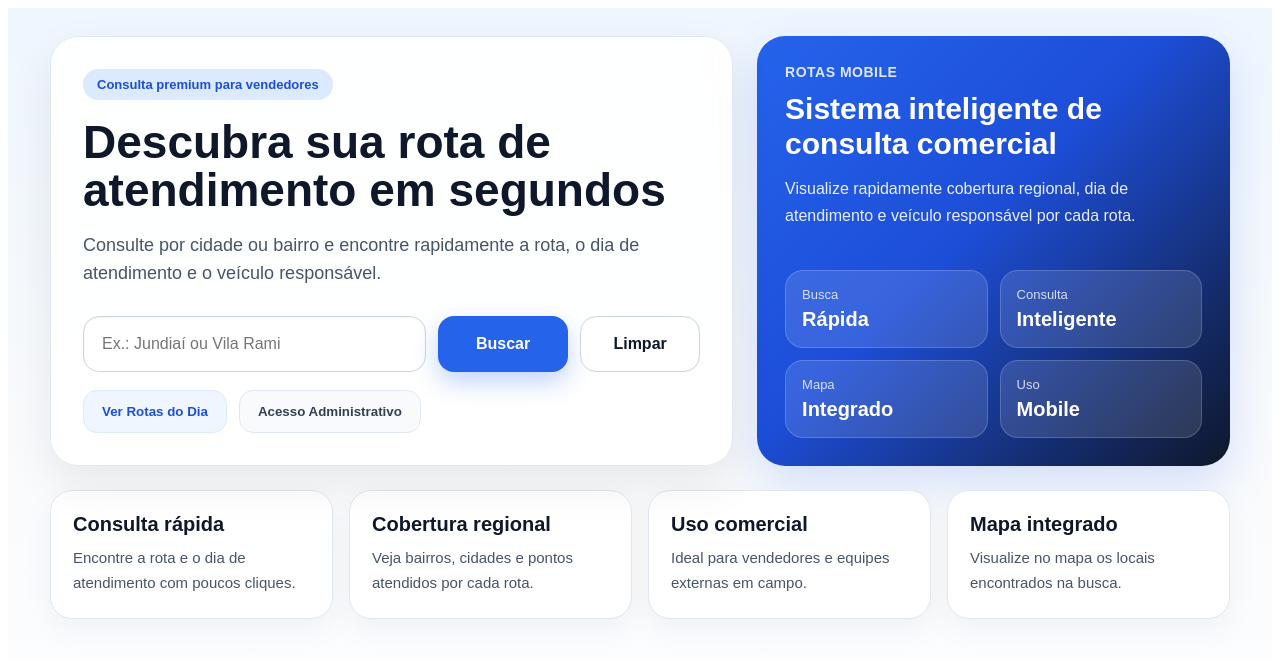
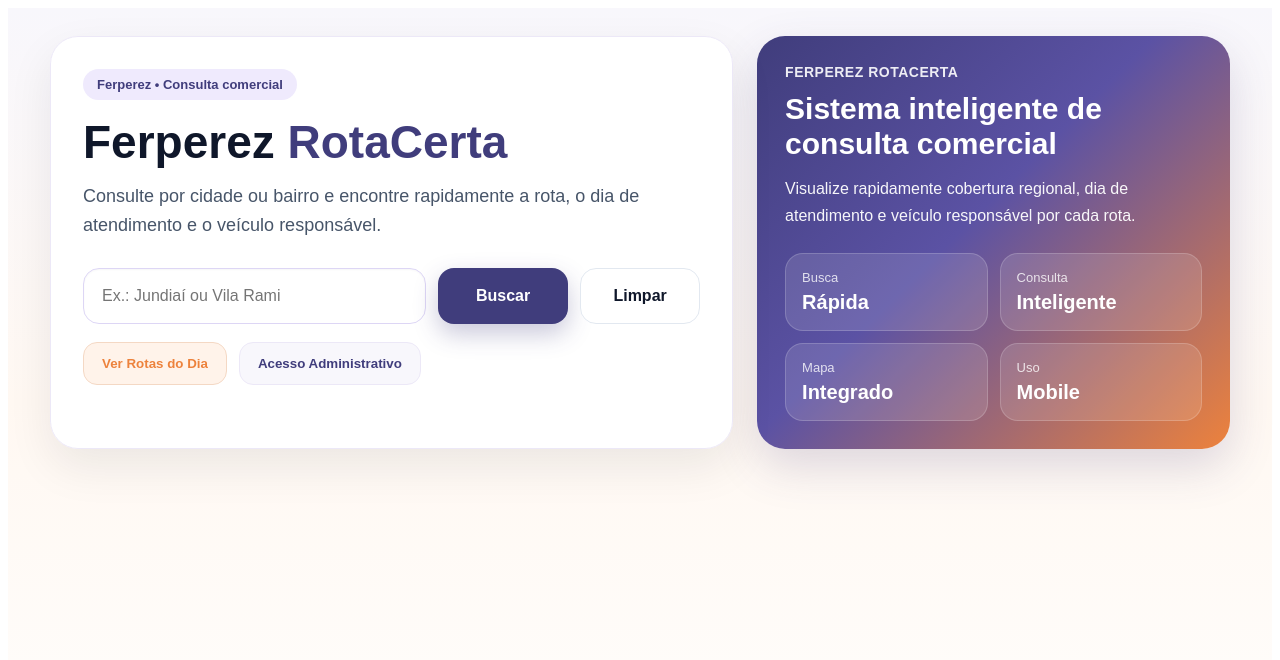
Before and after one commit to projetosdigs-web/rotas-web, a React (Vite) app: page / in a window 1280 px wide. Shown: the top 660 px of the page. Built offline with nearby package versions, Linux system fonts and the light colour scheme.

Commit message:
aplica marca ferperez rotacerta

```diff
--- a/index.html
+++ b/index.html
@@ -4,7 +4,7 @@
     <meta charset="UTF-8" />
     <link rel="icon" type="image/svg+xml" href="/favicon.svg" />
     <meta name="viewport" content="width=device-width, initial-scale=1.0" />
-    <title>RotaCerta</title>
+    <title>Ferperez RotaCerta</title>
   </head>
   <body>
     <div id="root"></div>
--- a/src/pages/ConsultaCidade.jsx
+++ b/src/pages/ConsultaCidade.jsx
@@ -17,15 +17,15 @@ function traduzirDia(weekday) {
 
 function corDia(weekday) {
   const cores = {
-    0: "#2563eb",
-    1: "#16a34a",
-    2: "#7c3aed",
-    3: "#ea580c",
-    4: "#dc2626",
-    5: "#0f766e",
+    0: "#403d7c",
+    1: "#ed823c",
+    2: "#e0a839",
+    3: "#6b5fb3",
+    4: "#c96f2f",
+    5: "#8f7c28",
   };
 
-  return cores[weekday] || "#334155";
+  return cores[weekday] || "#403d7c";
 }
 
 export default function ConsultaCidade() {
@@ -103,7 +103,7 @@ Veículo: ${item.vehicle_name || "-"} ${item.vehicle_plate || ""}`.trim();
       style={{
         minHeight: "100vh",
         background:
-          "linear-gradient(180deg, #eff6ff 0%, #f8fafc 45%, #ffffff 100%)",
+          "linear-gradient(180deg, #f8f7fc 0%, #fff8f2 45%, #ffffff 100%)",
         padding: isMobile ? "18px 12px 36px" : "28px 18px 48px",
         fontFamily: "Arial, sans-serif",
       }}
@@ -120,12 +120,12 @@ Veículo: ${item.vehicle_name || "-"} ${item.vehicle_plate || ""}`.trim();
         >
           <div
             style={{
-              background: "rgba(255,255,255,0.9)",
+              background: "rgba(255,255,255,0.95)",
               backdropFilter: "blur(8px)",
               borderRadius: isMobile ? 20 : 28,
               padding: isMobile ? 20 : 32,
               boxShadow: "0 18px 45px rgba(15,23,42,0.08)",
-              border: "1px solid #e2e8f0",
+              border: "1px solid #ece8f7",
             }}
           >
             <div
@@ -135,14 +135,14 @@ Veículo: ${item.vehicle_name || "-"} ${item.vehicle_plate || ""}`.trim();
                 gap: 8,
                 padding: "8px 14px",
                 borderRadius: 999,
-                background: "#dbeafe",
-                color: "#1d4ed8",
+                background: "#efeafd",
+                color: "#403d7c",
                 fontSize: 13,
                 fontWeight: "bold",
                 marginBottom: 18,
               }}
             >
-              Consulta premium para vendedores
+              Ferperez • Consulta comercial
             </div>
 
             <h1
@@ -154,7 +154,7 @@ Veículo: ${item.vehicle_name || "-"} ${item.vehicle_plate || ""}`.trim();
                 maxWidth: 700,
               }}
             >
-              Descubra sua rota de atendimento em segundos
+              Ferperez <span style={{ color: "#403d7c" }}>RotaCerta</span>
             </h1>
 
             <p
@@ -194,7 +194,7 @@ Veículo: ${item.vehicle_name || "-"} ${item.vehicle_plate || ""}`.trim();
                   width: isMobile ? "100%" : "auto",
                   padding: "18px 18px",
                   borderRadius: 16,
-                  border: "1px solid #cbd5e1",
+                  border: "1px solid #ddd6f5",
                   fontSize: 16,
                   outline: "none",
                   background: "#fff",
@@ -211,14 +211,14 @@ Veículo: ${item.vehicle_name || "-"} ${item.vehicle_plate || ""}`.trim();
                   padding: "18px 22px",
                   borderRadius: 16,
                   border: "none",
-                  background: "#2563eb",
+                  background: "#403d7c",
                   color: "#fff",
                   fontSize: 16,
                   fontWeight: "bold",
                   cursor: "pointer",
                   minWidth: isMobile ? "100%" : 130,
                   width: isMobile ? "100%" : "auto",
-                  boxShadow: "0 10px 24px rgba(37,99,235,0.28)",
+                  boxShadow: "0 10px 24px rgba(64,61,124,0.28)",
                 }}
               >
                 {loading ? "Buscando..." : "Buscar"}
@@ -229,7 +229,7 @@ Veículo: ${item.vehicle_name || "-"} ${item.vehicle_plate || ""}`.trim();
                 style={{
                   padding: "18px 22px",
                   borderRadius: 16,
-                  border: "1px solid #cbd5e1",
+                  border: "1px solid #e2e8f0",
                   background: "#fff",
                   color: "#0f172a",
                   fontSize: 16,
@@ -258,9 +258,9 @@ Veículo: ${item.vehicle_name || "-"} ${item.vehicle_plate || ""}`.trim();
                     width: isMobile ? "100%" : "auto",
                     padding: "13px 18px",
                     borderRadius: 14,
-                    border: "1px solid #dbeafe",
-                    background: "#eff6ff",
-                    color: "#1d4ed8",
+                    border: "1px solid #f4d8c4",
+                    background: "#fff3ea",
+                    color: "#ed823c",
                     fontWeight: "bold",
                     cursor: "pointer",
                   }}
@@ -275,9 +275,9 @@ Veículo: ${item.vehicle_name || "-"} ${item.vehicle_plate || ""}`.trim();
                     width: isMobile ? "100%" : "auto",
                     padding: "13px 18px",
                     borderRadius: 14,
-                    border: "1px solid #e2e8f0",
-                    background: "#f8fafc",
-                    color: "#334155",
+                    border: "1px solid #ece8f7",
+                    background: "#f8f7fc",
+                    color: "#403d7c",
                     fontWeight: "bold",
                     cursor: "pointer",
                   }}
@@ -291,11 +291,11 @@ Veículo: ${item.vehicle_name || "-"} ${item.vehicle_plate || ""}`.trim();
           <div
             style={{
               background:
-                "linear-gradient(135deg, #2563eb 0%, #1d4ed8 45%, #0f172a 100%)",
+                "linear-gradient(135deg, #403d7c 0%, #5b52a4 45%, #ed823c 100%)",
               color: "#fff",
               borderRadius: isMobile ? 20 : 28,
               padding: isMobile ? 20 : 28,
-              boxShadow: "0 18px 45px rgba(37,99,235,0.18)",
+              boxShadow: "0 18px 45px rgba(64,61,124,0.18)",
               display: "flex",
               flexDirection: "column",
               justifyContent: "space-between",
@@ -309,11 +309,11 @@ Veículo: ${item.vehicle_name || "-"} ${item.vehicle_plate || ""}`.trim();
                   fontWeight: "bold",
                   letterSpacing: 0.5,
                   textTransform: "uppercase",
-                  opacity: 0.85,
+                  opacity: 0.9,
                   marginBottom: 12,
                 }}
               >
-                Rotas Mobile
+                Ferperez RotaCerta
               </div>
 
               <div
@@ -330,7 +330,7 @@ Veículo: ${item.vehicle_name || "-"} ${item.vehicle_plate || ""}`.trim();
               <p
                 style={{
                   margin: 0,
-                  opacity: 0.9,
+                  opacity: 0.95,
                   lineHeight: 1.7,
                   fontSize: isMobile ? 15 : 16,
                 }}
@@ -375,68 +375,6 @@ Veículo: ${item.vehicle_name || "-"} ${item.vehicle_plate || ""}`.trim();
           </div>
         </div>
 
-        <div
-          style={{
-            display: "grid",
-            gridTemplateColumns: isMobile
-              ? "1fr"
-              : "repeat(auto-fit, minmax(220px, 1fr))",
-            gap: 16,
-            marginBottom: 26,
-          }}
-        >
-          {[
-            {
-              title: "Consulta rápida",
-              text: "Encontre a rota e o dia de atendimento com poucos cliques.",
-            },
-            {
-              title: "Cobertura regional",
-              text: "Veja bairros, cidades e pontos atendidos por cada rota.",
-            },
-            {
-              title: "Uso comercial",
-              text: "Ideal para vendedores e equipes externas em campo.",
-            },
-            {
-              title: "Mapa integrado",
-              text: "Visualize no mapa os locais encontrados na busca.",
-            },
-          ].map((item, index) => (
-            <div
-              key={index}
-              style={{
-                background: "#ffffff",
-                borderRadius: 22,
-                padding: isMobile ? 18 : 22,
-                border: "1px solid #e2e8f0",
-                boxShadow: "0 10px 30px rgba(15,23,42,0.05)",
-              }}
-            >
-              <div
-                style={{
-                  fontWeight: "bold",
-                  fontSize: isMobile ? 18 : 20,
-                  color: "#0f172a",
-                  marginBottom: 10,
-                }}
-              >
-                {item.title}
-              </div>
-
-              <div
-                style={{
-                  color: "#475569",
-                  lineHeight: 1.65,
-                  fontSize: 15,
-                }}
-              >
-                {item.text}
-              </div>
-            </div>
-          ))}
-        </div>
-
         {!loading && infoBusca && (
           <div
             style={{
@@ -444,7 +382,7 @@ Veículo: ${item.vehicle_name || "-"} ${item.vehicle_plate || ""}`.trim();
               borderRadius: 18,
               padding: 18,
               boxShadow: "0 10px 25px rgba(15,23,42,0.05)",
-              border: "1px solid #e2e8f0",
+              border: "1px solid #ece8f7",
               marginBottom: 20,
             }}
           >
@@ -466,7 +404,7 @@ Veículo: ${item.vehicle_name || "-"} ${item.vehicle_plate || ""}`.trim();
               borderRadius: 18,
               padding: 24,
               boxShadow: "0 10px 25px rgba(15,23,42,0.05)",
-              border: "1px solid #e2e8f0",
+              border: "1px solid #ece8f7",
             }}
           >
             <p style={{ margin: 0, color: "#334155", fontSize: 16 }}>
@@ -482,7 +420,7 @@ Veículo: ${item.vehicle_name || "-"} ${item.vehicle_plate || ""}`.trim();
               borderRadius: 18,
               padding: 24,
               boxShadow: "0 10px 25px rgba(15,23,42,0.05)",
-              border: "1px solid #e2e8f0",
+              border: "1px solid #ece8f7",
             }}
           >
             <p style={{ margin: 0, color: "#334155", fontSize: 16 }}>
@@ -509,7 +447,7 @@ Veículo: ${item.vehicle_name || "-"} ${item.vehicle_plate || ""}`.trim();
                   borderRadius: 22,
                   padding: isMobile ? 18 : 22,
                   boxShadow: "0 10px 30px rgba(15,23,42,0.08)",
-                  border: "1px solid #e2e8f0",
+                  border: "1px solid #ece8f7",
                   position: "relative",
                   overflow: "hidden",
                 }}
@@ -566,7 +504,7 @@ Veículo: ${item.vehicle_name || "-"} ${item.vehicle_plate || ""}`.trim();
                     style={{
                       padding: "8px 12px",
                       borderRadius: 999,
-                      background: "#f1f5f9",
+                      background: "#faf7ef",
                       color: corDia(item.weekday),
                       fontWeight: "bold",
                       fontSize: 13,
@@ -580,10 +518,10 @@ Veículo: ${item.vehicle_name || "-"} ${item.vehicle_plate || ""}`.trim();
                 <div style={{ display: "grid", gap: 12 }}>
                   <div
                     style={{
-                      background: "#f8fafc",
+                      background: "#faf9fd",
                       borderRadius: 14,
                       padding: 14,
-                      border: "1px solid #e2e8f0",
+                      border: "1px solid #ece8f7",
                     }}
                   >
                     <div style={{ fontSize: 12, color: "#64748b", marginBottom: 4 }}>
@@ -603,10 +541,10 @@ Veículo: ${item.vehicle_name || "-"} ${item.vehicle_plate || ""}`.trim();
                   >
                     <div
                       style={{
-                        background: "#f8fafc",
+                        background: "#faf9fd",
                         borderRadius: 14,
                         padding: 14,
-                        border: "1px solid #e2e8f0",
+                        border: "1px solid #ece8f7",
                       }}
                     >
                       <div style={{ fontSize: 12, color: "#64748b", marginBottom: 4 }}>
@@ -619,10 +557,10 @@ Veículo: ${item.vehicle_name || "-"} ${item.vehicle_plate || ""}`.trim();
 
                     <div
                       style={{
-                        background: "#f8fafc",
+                        background: "#faf9fd",
                         borderRadius: 14,
                         padding: 14,
-                        border: "1px solid #e2e8f0",
+                        border: "1px solid #ece8f7",
                       }}
                     >
                       <div style={{ fontSize: 12, color: "#64748b", marginBottom: 4 }}>
@@ -643,7 +581,7 @@ Veículo: ${item.vehicle_name || "-"} ${item.vehicle_plate || ""}`.trim();
                       padding: "14px 16px",
                       borderRadius: 14,
                       border: "none",
-                      background: "#0f172a",
+                      background: "#403d7c",
                       color: "#fff",
                       fontWeight: "bold",
                       fontSize: 15,
--- a/src/pages/Dashboard.jsx
+++ b/src/pages/Dashboard.jsx
@@ -30,49 +30,49 @@ export default function Dashboard() {
       subtitle: "Acesso rápido",
       description: "Tela principal usada pelos vendedores para localizar atendimento.",
       path: "/consulta",
-      color: "#2563eb",
+      color: "#403d7c",
     },
     {
       title: "Rotas do Dia",
       subtitle: "Operacional",
       description: "Visualize todas as rotas programadas para um dia específico.",
       path: "/rotas-dia",
-      color: "#16a34a",
+      color: "#ed823c",
     },
     {
       title: "Rotas",
       subtitle: "Cadastro",
       description: "Gerencie as rotas cadastradas no sistema.",
       path: "/admin/rotas",
-      color: "#7c3aed",
+      color: "#e0a839",
     },
     {
       title: "Cidades",
       subtitle: "Cadastro",
       description: "Mantenha a base de cidades organizada e atualizada.",
       path: "/admin/cidades",
-      color: "#ea580c",
+      color: "#403d7c",
     },
     {
       title: "Bairros",
       subtitle: "Cadastro",
       description: "Cadastre e mantenha os bairros vinculados às cidades.",
       path: "/admin/bairros",
-      color: "#dc2626",
+      color: "#ed823c",
     },
     {
       title: "Veículos",
       subtitle: "Cadastro",
       description: "Gerencie os veículos usados nas rotas de atendimento.",
       path: "/admin/veiculos",
-      color: "#0f766e",
+      color: "#e0a839",
     },
     {
       title: "Vínculo de Rotas",
       subtitle: "Configuração",
       description: "Relacione rota, cidade, bairro, dia e veículo.",
       path: "/admin/vinculos",
-      color: "#0f172a",
+      color: "#403d7c",
     },
   ];
 
@@ -81,7 +81,7 @@ export default function Dashboard() {
       style={{
         minHeight: "100vh",
         background:
-          "linear-gradient(180deg, #eff6ff 0%, #f8fafc 45%, #ffffff 100%)",
+          "linear-gradient(180deg, #f8f7fc 0%, #fff8f2 45%, #ffffff 100%)",
         padding: isMobile ? "18px 12px 36px" : "28px 18px 48px",
         fontFamily: "Arial, sans-serif",
       }}
@@ -93,7 +93,7 @@ export default function Dashboard() {
             borderRadius: isMobile ? 20 : 28,
             padding: isMobile ? 20 : 30,
             boxShadow: "0 18px 45px rgba(15,23,42,0.08)",
-            border: "1px solid #e2e8f0",
+            border: "1px solid #ece8f7",
             marginBottom: 24,
           }}
         >
@@ -102,14 +102,14 @@ export default function Dashboard() {
               display: "inline-flex",
               padding: "8px 14px",
               borderRadius: 999,
-              background: "#dbeafe",
-              color: "#1d4ed8",
+              background: "#efeafd",
+              color: "#403d7c",
               fontSize: 13,
               fontWeight: "bold",
               marginBottom: 18,
             }}
           >
-            Área administrativa
+            Ferperez • Área administrativa
           </div>
 
           <h1
@@ -132,8 +132,8 @@ export default function Dashboard() {
               maxWidth: 800,
             }}
           >
-            Gerencie cadastros, vínculos operacionais e acessos rápidos do sistema
-            de rotas em um único painel.
+            Gerencie cadastros, vínculos operacionais e acessos rápidos do
+            sistema Ferperez RotaCerta em um único painel.
           </p>
 
           <div
@@ -151,9 +151,9 @@ export default function Dashboard() {
                 width: isMobile ? "100%" : "auto",
                 padding: "13px 18px",
                 borderRadius: 14,
-                border: "1px solid #dbeafe",
-                background: "#eff6ff",
-                color: "#1d4ed8",
+                border: "1px solid #efeafd",
+                background: "#f8f7fc",
+                color: "#403d7c",
                 fontWeight: "bold",
                 cursor: "pointer",
               }}
@@ -167,9 +167,9 @@ export default function Dashboard() {
                 width: isMobile ? "100%" : "auto",
                 padding: "13px 18px",
                 borderRadius: 14,
-                border: "1px solid #e2e8f0",
-                background: "#f8fafc",
-                color: "#334155",
+                border: "1px solid #f6dcc9",
+                background: "#fff4eb",
+                color: "#ed823c",
                 fontWeight: "bold",
                 cursor: "pointer",
               }}
@@ -197,7 +197,7 @@ export default function Dashboard() {
                 borderRadius: 22,
                 padding: isMobile ? 18 : 22,
                 boxShadow: "0 10px 30px rgba(15,23,42,0.08)",
-                border: "1px solid #e2e8f0",
+                border: "1px solid #ece8f7",
                 cursor: "pointer",
                 position: "relative",
                 overflow: "hidden",
@@ -277,12 +277,12 @@ export default function Dashboard() {
               padding: "15px 24px",
               borderRadius: 16,
               border: "none",
-              background: "#dc2626",
+              background: "#403d7c",
               color: "#fff",
               fontWeight: "bold",
               fontSize: 15,
               cursor: "pointer",
-              boxShadow: "0 10px 22px rgba(220,38,38,0.22)",
+              boxShadow: "0 10px 22px rgba(64,61,124,0.22)",
             }}
           >
             Sair do sistema
--- a/src/pages/Login.jsx
+++ b/src/pages/Login.jsx
@@ -46,7 +46,7 @@ export default function Login() {
       style={{
         minHeight: "100vh",
         background:
-          "linear-gradient(135deg, #1e3a8a 0%, #2563eb 35%, #0f172a 100%)",
+          "linear-gradient(135deg, #403d7c 0%, #2f2d5d 45%, #ed823c 100%)",
         display: "flex",
         alignItems: "center",
         justifyContent: "center",
@@ -64,7 +64,6 @@ export default function Login() {
           alignItems: "stretch",
         }}
       >
-        {/* LADO ESQUERDO */}
         <div
           style={{
             background: "rgba(255,255,255,0.10)",
@@ -84,13 +83,13 @@ export default function Login() {
                 display: "inline-flex",
                 padding: "8px 14px",
                 borderRadius: 999,
-                background: "rgba(255,255,255,0.12)",
+                background: "rgba(255,255,255,0.14)",
                 fontSize: 13,
                 fontWeight: "bold",
                 marginBottom: 18,
               }}
             >
-              Sistema Premium
+              Ferperez • Área Administrativa
             </div>
 
             <h1
@@ -100,7 +99,9 @@ export default function Login() {
                 lineHeight: 1.05,
               }}
             >
-              Rota Certa
+              Ferperez
+              <br />
+              <span style={{ color: "#e0a839" }}>RotaCerta</span>
             </h1>
 
             <p
@@ -112,8 +113,8 @@ export default function Login() {
                 maxWidth: 520,
               }}
             >
-              Plataforma inteligente para vendedores, roteirização comercial e
-              gestão operacional.
+              Sistema inteligente de rotas comerciais para consulta, operação e
+              gestão interna da equipe.
             </p>
           </div>
 
@@ -162,7 +163,6 @@ export default function Login() {
           </div>
         </div>
 
-        {/* LADO DIREITO LOGIN */}
         <div
           style={{
             background: "#ffffff",
@@ -174,14 +174,14 @@ export default function Login() {
           <div
             style={{
               fontSize: 13,
-              color: "#2563eb",
+              color: "#403d7c",
               fontWeight: "bold",
               marginBottom: 10,
               textTransform: "uppercase",
               letterSpacing: 0.5,
             }}
           >
-            Área Restrita
+            Acesso Restrito
           </div>
 
           <h2
@@ -202,7 +202,8 @@ export default function Login() {
               fontSize: 15,
             }}
           >
-            Informe suas credenciais para acessar o painel administrativo.
+            Informe suas credenciais para acessar o painel administrativo da
+            Ferperez RotaCerta.
           </p>
 
           <div style={{ marginTop: 26 }}>
@@ -270,12 +271,12 @@ export default function Login() {
                 padding: "16px 18px",
                 borderRadius: 16,
                 border: "none",
-                background: "#2563eb",
+                background: "#403d7c",
                 color: "#fff",
                 fontSize: 16,
                 fontWeight: "bold",
                 cursor: "pointer",
-                boxShadow: "0 14px 28px rgba(37,99,235,0.28)",
+                boxShadow: "0 14px 28px rgba(64,61,124,0.28)",
               }}
             >
               {loading ? "Entrando..." : "Entrar"}
@@ -309,7 +310,7 @@ export default function Login() {
               fontSize: 13,
             }}
           >
-            © 2026 Rotas Mobile
+            © 2026 Ferperez RotaCerta
           </div>
         </div>
       </div>
```
